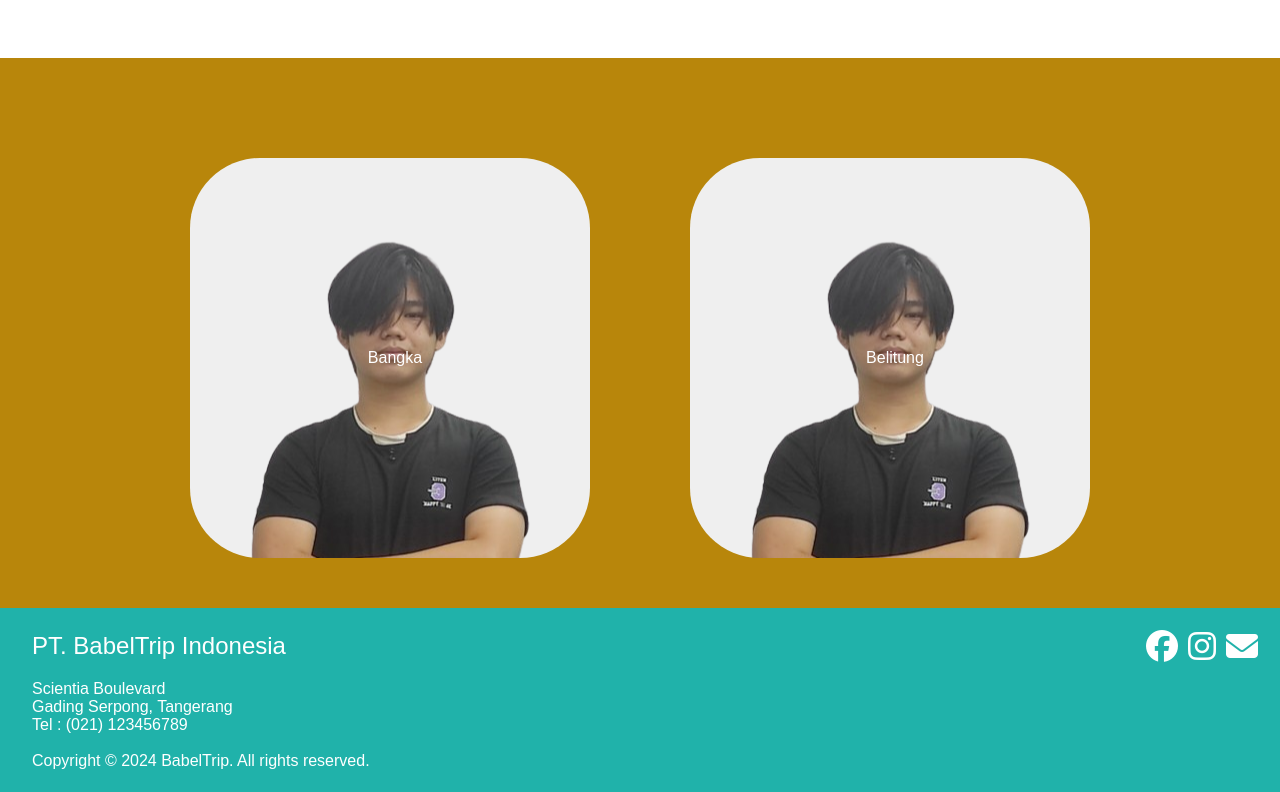
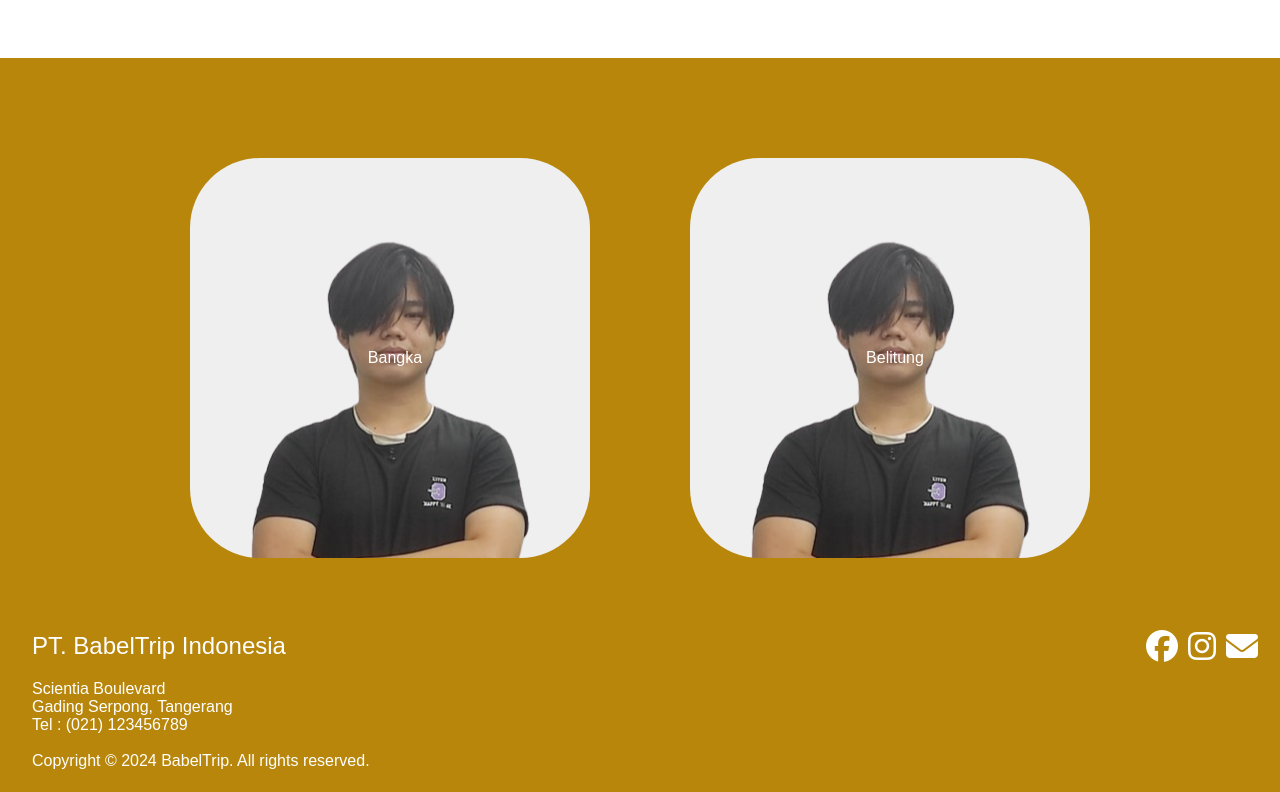
Before and after one commit to ptikelompok8/UAS, a React (Create React App) app: page / in a window 1280 px wide. Shown: the part 2690-3482 px from the top of the page. Built offline with nearby package versions, Linux system fonts and the light colour scheme; a web font is replaced by a local one.

Commit message:
Update FooterStyles.css

```diff
--- a/src/components/FooterStyles.css
+++ b/src/components/FooterStyles.css
@@ -1,9 +1,12 @@
 .AboutUs {
+  position: relative;
   width: 100%;
-  background-color: lightseagreen;
+  background-color: darkgoldenrod;
   color: white;
   padding: 20px;
+  top: 100%;
 }
+
 
 .AboutUss {
   color: white;
```
